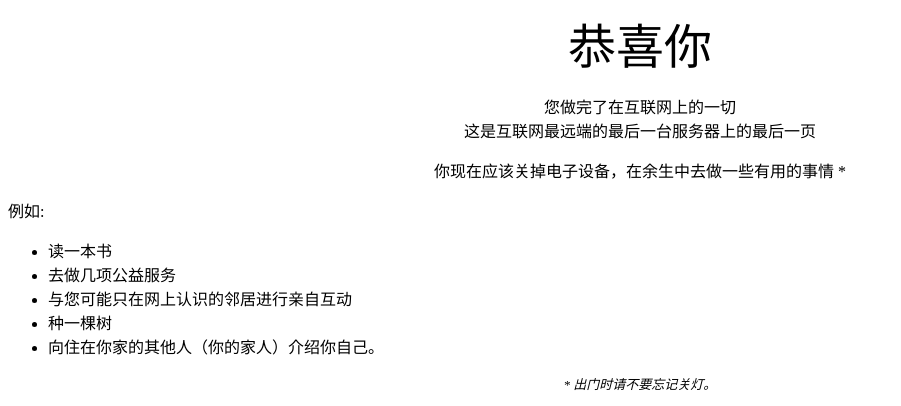
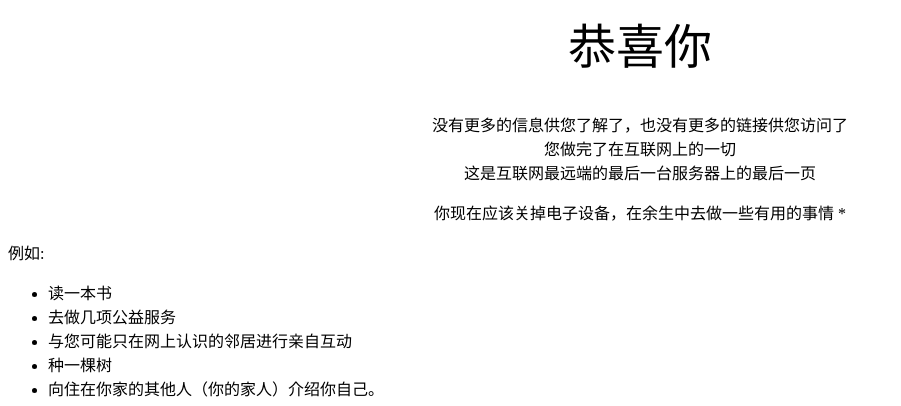
Before and after one commit to Ce-daros/End-of-the-Internet-Chinese, a plain HTML site: page index.html in a window 1280 px wide. Shown: the top 406 px of the page, without its empty margins (0-901 px from the left). Drawn offline with Linux system fonts and the light colour scheme.

Commit message:
Update index.html

```diff
--- a/index.html
+++ b/index.html
@@ -5,7 +5,7 @@
 </head>
 <body>
 <p align=center><font size=+4>恭喜你</font>
-<p align=center><b没有更多的信息供您了解了，也没有更多的链接供您访问了<br>
+<p align=center><br>没有更多的信息供您了解了，也没有更多的链接供您访问了<br>
 您做完了在互联网上的一切<br>
 这是互联网最远端的最后一台服务器上的最后一页
 <p align=center>你现在应该关掉电子设备，在余生中去做一些有用的事情 *
```
